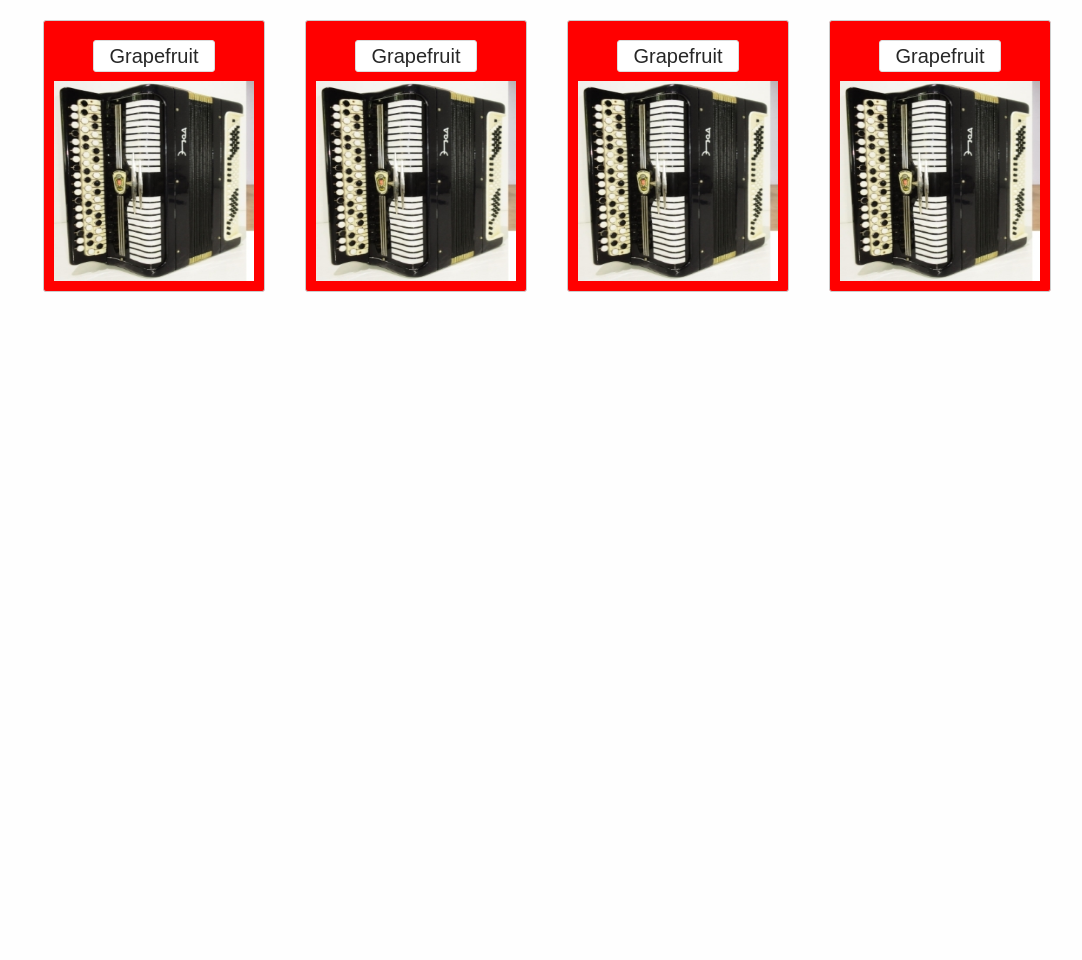
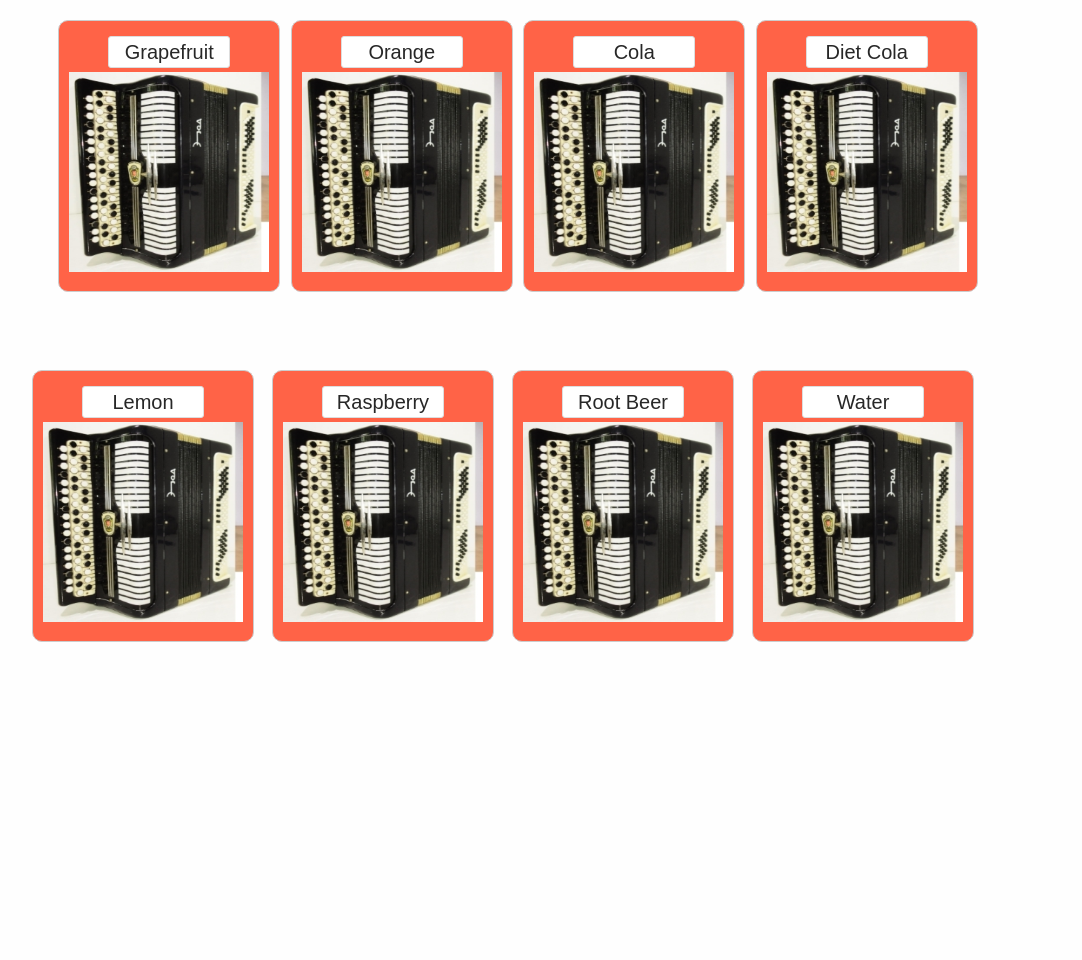
Before and after one commit to neryda/ghostsite, a PHP site: page /ghostsite.html in a window 1280 px wide. Shown: the part 175-1135 px from the top of the page, without its empty margins (137-1219 px from the left). After the commit the page ends 817 px from the top, so only its background shows below. Run offline with PHP 8.4, Linux system fonts and the light colour scheme.

Commit message:
version 1.2 create view object

```diff
--- a/ghostsite.html
+++ b/ghostsite.html
@@ -12,6 +12,13 @@
     <title>Title</title>
 
 		<style>
+		.content{/*содание flex-технологии для content*/
+				display:flex;
+				flex-direction: row;
+				justify-content: center;
+				align-items: flex-start;
+			  flex-wrap: wrap;
+		}
 			.main{
 				display:flex;
 				/*columns:   не будет уже работать*/
@@ -19,28 +26,30 @@
 				/*clear   не будет уже работать*/
 			 /*vertical-align:    не будет уже работать*/
 			/* height: 500px; т.к. у bl нету конкретной высоты - они вытягиваются по всему main(т.к. это поперечная ось)*/
-			/* flex-direction: row;  значение по умолчанию главной оси слева-направо прижимание к лево, поперечная сверху-вниз*/
-			 flex-direction: column; /*значение по умолчанию главной оси сверху-вниз прижимание к верху, поперечная слева-направо*/
+			flex-direction: row;/*  значение по умолчанию главной оси слева-направо прижимание к лево, поперечная сверху-вниз*/
+			 /*flex-direction: column; /*значение по умолчанию главной оси сверху-вниз прижимание к верху, поперечная слева-направо*/
 			 /*flex-direction: column-reverse; значение по умолчанию главной оси СНИЗУ-ВВЕРХ прижимание к низу, поперечная слева-направо*/
 			 /*flex-direction: row-reverse; значение по умолчанию главной оси СПРАВО-НАЛЕВО прижимание к ПРАВО, поперечная сверху-вниз*/
 
-			 justify-content: flex-start;/ /*значение прижимания, сейчас по умолчанию, прижаты к началу в зависимости от flex-direction*/
+			/* justify-content: flex-start; /*значение прижимания, сейчас по умолчанию, прижаты к началу в зависимости от flex-direction*/
 			 /*justify-content: flex-end; значение прижимания, прижаты к концу главной оси в зависимости от flex-direction*/
 			 /*justify-content: space-between; распределение блоков равномерно, от начала главной оси и до конца*/
 			 /*justify-content: space-around; распределение блоков равномерно с учетом отступов*/
-			 /*justify-content: center; равномерное распределение блоков по центру главной оси*/
+			 justify-content: center; /*равномерное распределение блоков по центру главной оси*/
 
-			 align-items: stretch;/*свойство растягивания по поперечной оси*/
+			/*align-items: stretch;свойство растягивания по поперечной оси*/
 			 /*align-items: center; блоки становятся по центру, не растягиваются*/
 			 /*align-items: flex-end; блоки прижимаются к концу главной оси*/
-			 /*align-items: flex-start; блоки прижимаются к началу главной оси*/
+			 align-items: flex-start;/* блоки прижимаются к началу главной оси*/
 			 /*align-items: baseline; выравнивание относительно базовой линии, т.е. начало низа шрифта*/
+
 			}
 
 		</style>
 	</head>
 
 <body>
+
 <!--Создание верхнего меню-->
   <div class="header">
 		<div class="wrapper">
@@ -60,7 +69,9 @@
 <!--Создание основного контента-->
 	<div class="wrapper">
 		<div class="content" id="content">
-
+			<div class="close_form" id="close_form">
+			  <svg width="30" height="30" viewBox="0 0 1792 1792" xmlns="http://www.w3.org/2000/svg"><path d="M1490 1322q0 40-28 68l-136 136q-28 28-68 28t-68-28l-294-294-294 294q-28 28-68 28t-68-28l-136-136q-28-28-28-68t28-68l294-294-294-294q-28-28-28-68t28-68l136-136q28-28 68-28t68 28l294 294 294-294q28-28 68-28t68 28l136 136q28 28 28 68t-28 68l-294 294 294 294q28 28 28 68z" fill="#000"/></svg>
+			</div>
   	</div>
 	</div>
 <!--Конец основного контента-->
@@ -84,75 +95,110 @@
  var my_div = newDiv = null;
 
 
- function addElement() {
-   // создаем новый элемент div c классом main и меняем CSS
-   var newDiv = document.createElement("div");
-       newDiv.className = 'main'//класс main
-       newDiv.id = 'main_id';// id main
-       newDiv.style.backgroundColor = 'red';//css свойства
-       newDiv.style.width = "200px";//css свойства
-       newDiv.style.height = "250px";//css свойства
-   // добавляем только что созданый элемент в дерево DOM
-   let my_div = document.getElementById("content");//получаем id контента, чтобы вставить ВНУТРЬ него
-   my_div.appendChild(newDiv);//вставляем внутрь контента новый элемент
-   //document.body.insertBefore(newDiv, my_div); вставить до тега контент
- }
- addElement();//вызываем создание Main
-
- function addElement2() {
- // создаем новый элемент div c классом bl и меняем CSS
-   var newDiv = document.createElement("div");
-       newDiv.className = 'bl'//класс bl
-       newDiv.innerHTML = array_news[0].name_news;//вставляем внутрь текст, беря его из массива
-       newDiv.style.backgroundColor = 'white';
-       newDiv.style.width = "100px";//css свойства
-       newDiv.style.height = "20px";//css свойства
-       newDiv.onclick = delete_obj;//обработчик события на клике
-   // добавляем только что созданый элемент в дерево DOM
-   let my_div = document.getElementById("main_id");//получаем id main, чтобы вставить ВНУТРЬ него
-   my_div.appendChild(newDiv);//вставляем внутрь main новый элемент
- }
-
- addElement2();//вызываем создание bl
-
- function addElement3() {
- // создаем новый элемент img c классом img и меняем CSS
-   var newDiv = document.createElement("img");
-       newDiv.className = 'img';//класс img
-       newDiv.src = "img/etud_black.jpg";//путь к картинке
-       newDiv.style.width = "200px";//css свойства
-       newDiv.style.height = "200px";//css свойства
-   // добавляем только что созданый элемент в дерево DOM
-   let my_div = document.getElementById("main_id");//получаем id main, чтобы вставить ВНУТРЬ него
-   my_div.appendChild(newDiv);//вставляем внутрь main новый элемент
- }
- addElement3();//вызываем создание img
-
-
+/*
 
 function test() {//копирование полного объекта
 
    document.querySelector(".content").appendChild(document.querySelector(".main").cloneNode(true));
 
 };
-test();
-test();
-test();
+*/
 
-function delete_obj() {//функция удаления элементов
+//объект который умеет строить элементы с новостями и взаимодействовать.
+var mainView = {
+	//первый метод объекта
+	createElementMain: function(){
 
- let div1 = document.getElementById("main_id");
- div1.remove()
+		for (var i = 0; i < array_news.length; i++) {//перебираю массив объектов новостей и создаю каждую новость в виде div блока
 
- //node.remove()
-};
-delete_obj()
-delete_obj()
-test();test();
+		// создаем новый элемент div c классом main и меняем CSS
+    var newDiv_main = document.createElement("div");
+        newDiv_main.className = 'main'//класс main
+        newDiv_main.id = 'main_id'+i;// id main
+        newDiv_main.style.backgroundColor = 'tomato';//css свойства
+        newDiv_main.style.width = "200px";//css свойства
+        newDiv_main.style.height = "250px";//css свойства
+    // добавляем только что созданый элемент в дерево DOM
+    let my_div_content = document.getElementById("content");//получаем id content, чтобы вставить ВНУТРЬ него main
+    my_div_content.appendChild(newDiv_main);//вставляем внутрь content новый элемент main
+    //document.body.insertBefore(newDiv, my_div); вставить до тега контент
 
-//let obj = "fsfsf";
-//
-//console.log(JSON.stringify(obj));
+		var newDiv_bl = document.createElement("div");
+				newDiv_bl.className = 'bl'//класс bl
+				newDiv_bl.id = 'bl'+i;// id main
+				newDiv_bl.innerHTML = array_news[i].name_news;//вставляем внутрь текст, беря его из массива
+				newDiv_bl.style.backgroundColor = 'white';
+				newDiv_bl.style.width = "100px";//css свойства
+				newDiv_bl.style.height = "20px";//css свойства
+
+		  //newDiv.onclick = delete_obj;//обработчик события на клике
+		// добавляем только что созданый элемент в дерево DOM
+		let my_div_main = document.getElementById("main_id"+i);//получаем id main, чтобы вставить ВНУТРЬ него
+		my_div_main.appendChild(newDiv_bl);//вставляем внутрь main новый элемент
+		let my_bl_main = document.getElementById(newDiv_bl.id);//получаем id main, чтобы вставить ВНУТРЬ него
+
+    my_bl_main.onclick = mainView.log2;/*каждому элементу заголовка bl назначаем в свойстве onckick обработчик события метод Объекта*/
+
+
+		// создаем новый элемент img c классом img и его CSS
+		var newDiv_img = document.createElement("img");
+				newDiv_img.className = 'img';//класс img
+				newDiv_img.src = array_news[i].picture;//путь к картинке, беря его из массива
+				newDiv_img.style.width = "200px";//css свойства
+				newDiv_img.style.height = "200px";//css свойства
+				my_div_main.appendChild(newDiv_img);//вставляем внутрь main новый элемент
+
+			};//конец цикла
+  	},//конец первого метода
+
+	//ВТОРОЙ метод объекта
+	log2: function(){
+
+		for (var i = 0; i < array_news.length; i++) {
+			let my_div_main = document.getElementById("main_id"+i);//получаем id main чтобы удалить потом
+			my_div_main.remove();//удаляем main блоки
+			//node.remove() //тоже самое только для node
+		};//конец цикла
+
+		let my_content = document.getElementById("content");//получаем id content, чтобы изменить свойства
+		    my_content.style.justifyContent = "flex-start";//обязательно писать свойство justifyContent через заглавную букву
+
+		var newDiv_news = document.createElement("div");
+				newDiv_news.className = 'news'//класс main
+				newDiv_news.id = 'news_id';// id main
+				//newDiv_news.style.backgroundColor = "#93FF75";//css свойства
+				//newDiv_news.style.width = "20px";//css свойства
+				//newDiv_news.style.height = "700px";//css свойства
+				newDiv_news.onclick = setTimeout(toggleResize,50);//таймер на красивый запуск окна
+
+		// добавляем только что созданый элемент в дерево DOM
+		let my_div_content = document.getElementById("content");//получаем id content, чтобы вставить ВНУТРЬ него newDiv_news
+		my_div_content.appendChild(newDiv_news);//вставляем внутрь content новый элемент main
+		//document.body.insertBefore(newDiv, my_div); вставить до тега контент
+
+
+
+		function toggleResize() {//функция добавляет новый класс к элементу, который применяет
+			let my_news_id = document.getElementById("content");
+			let my_close_form_id = document.getElementById("close_form");
+
+			if ((/\bresized\b/).test(my_news_id.className)) {
+
+				my_news_id.className = my_news_id.className.replace(/\bresized\b/, '');
+        my_news_id.className = my_news_id.className.replace(" ", '');
+			} else {
+				my_close_form_id.style.visibility = "visible";
+				my_news_id.style.justifyContent= "flex-end";
+				my_news_id.className += ' resized';
+
+			}
+		}
+
+	}//конец второго метода
+};//конец объекта
+
+mainView.createElementMain();
+
 
 </script>
 
--- a/style.css
+++ b/style.css
@@ -58,21 +58,14 @@ body{
   display: none;/*не показываем элемент*/
 }
 
- .nav li a{
+.nav li a{
    text-decoration: none;/*убираем подчеркивание ссылок а*/
    color: #494949;/*цвет ссылки*/
  }
 /*Конец Стили для верхнего меню*/
 
 /*Стили для основного контента*/
-.content{
-  width: 960px;
-  margin: 0px auto;
-  height: 960px;
-  display: flex;
-  flex-direction: row;
-  justify-content: space-around;
-}
+
 
 img{
 	margin: 0;
@@ -82,11 +75,13 @@ img{
 }
 
 .main{
-	margin: 20px;
+  max-width: 1000px; /*максимальная ширина*/
+  margin: 20px auto;
 	border: 1px solid #ccc;
 	padding: 10px;
 	background: #fff;
-	border-radius: 3px;
+	border-radius: 10px;
+  flex-wrap: wrap;
 }
 
 .bl{
@@ -101,3 +96,43 @@ img{
   font-size: 20px;
 }
 /*Конец Стили для основного контента*/
+
+
+.news {
+
+  background-color: white;
+  display: inline-block;
+
+  transition: width 1s ease-in-out;
+  -o-transition: width 1s ease-in-out;
+  -moz-transition: width 1s ease-in-out;
+  -webkit-transition: width 1s ease-in-out;
+
+}
+
+.content{
+  width: 960px;
+  height: 700px;
+  margin: 0px auto;
+
+
+
+}
+.content > .news {
+  width: 0%;
+  height: 0%;
+}
+
+.content.resized > .news {
+  width: 100%;
+  height: 100%;
+  background-color: #93FF75;
+  margin-bottom: 50px;
+}
+
+.close_form{
+  visibility: hidden;
+  cursor: pointer;
+  display: flex;
+
+}
```
